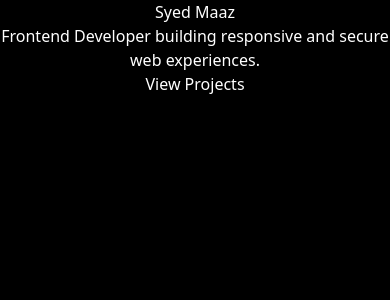
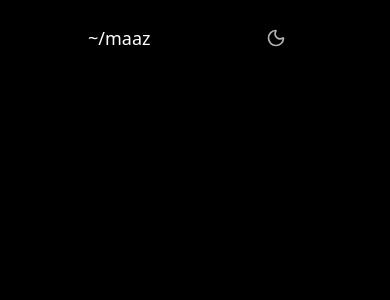
Before and after one commit to SyedMaazz/maaz-portfolio, a Next.js app: page / in a window 390 px wide. Shown: the top 300 px of the page. Built offline with nearby package versions, Linux system fonts and the light colour scheme.

Commit message:
feat: add header

```diff
--- a/src/app/globals.css
+++ b/src/app/globals.css
@@ -1,5 +1,4 @@
-@import "tailwindcss/preflight";
-@import "tailwindcss/utilities";
+@import "tailwindcss";
 
 :root {
   --background: #000000;
--- a/src/app/layout.tsx
+++ b/src/app/layout.tsx
@@ -1,5 +1,11 @@
 import "./globals.css";
 import type { Metadata } from "next";
+import { Inter } from "next/font/google";
+
+const inter = Inter({
+  subsets: ["latin"],
+  variable: "--font-inter",
+});
 
 export const metadata: Metadata = {
   title: "Syed Maaz | Portfolio",
@@ -12,8 +18,8 @@ export default function RootLayout({
   children: React.ReactNode;
 }) {
   return (
-    <html lang="en">
-      <body>{children}</body>
+    <html lang="en" className={inter.variable}>
+      <body className="min-h-screen font-sans">{children}</body>
     </html>
   );
 }
--- a/src/app/page.tsx
+++ b/src/app/page.tsx
@@ -1,21 +1,9 @@
-import { Button } from "@/components/ui/button";
+import Header from "@/components/header";
 
 export default function Home() {
   return (
-    <main className="min-h-screen bg-black">
-      <section className="container py-32 flex flex-col items-center justify-center text-center">
-        <h1 className="text-4xl md:text-6xl font-semibold tracking-tight">
-          Syed Maaz
-        </h1>
-
-        <p className="mt-4 text-white/60 max-w-xl">
-          Frontend Developer building responsive and secure web experiences.
-        </p>
-
-        <div className="mt-8">
-          <Button>View Projects</Button>
-        </div>
-      </section>
+    <main className="bg-black">
+      <Header />
     </main>
   );
 }
--- /dev/null
+++ b/src/components/header.tsx
@@ -0,0 +1,13 @@
+import { Moon } from "lucide-react";
+
+export default function Header() {
+  return (
+    <header className="w-full flex flex-row p-6 justify-between">
+      <span className="text-lg text-white ml-16">~/maaz</span>
+
+      <button className="text-white/70 hover:text-white transition mr-20">
+        <Moon size={20} />
+      </button>
+    </header>
+  );
+}
--- a/src/components/ui/button.tsx
+++ /dev/null
@@ -1,64 +0,0 @@
-import * as React from "react"
-import { cva, type VariantProps } from "class-variance-authority"
-import { Slot } from "radix-ui"
-
-import { cn } from "@/lib/utils"
-
-const buttonVariants = cva(
-  "inline-flex items-center justify-center gap-2 whitespace-nowrap rounded-md text-sm font-medium transition-all disabled:pointer-events-none disabled:opacity-50 [&_svg]:pointer-events-none [&_svg:not([class*='size-'])]:size-4 shrink-0 [&_svg]:shrink-0 outline-none focus-visible:border-ring focus-visible:ring-ring/50 focus-visible:ring-[3px] aria-invalid:ring-destructive/20 dark:aria-invalid:ring-destructive/40 aria-invalid:border-destructive",
-  {
-    variants: {
-      variant: {
-        default: "bg-primary text-primary-foreground hover:bg-primary/90",
-        destructive:
-          "bg-destructive text-white hover:bg-destructive/90 focus-visible:ring-destructive/20 dark:focus-visible:ring-destructive/40 dark:bg-destructive/60",
-        outline:
-          "border bg-background shadow-xs hover:bg-accent hover:text-accent-foreground dark:bg-input/30 dark:border-input dark:hover:bg-input/50",
-        secondary:
-          "bg-secondary text-secondary-foreground hover:bg-secondary/80",
-        ghost:
-          "hover:bg-accent hover:text-accent-foreground dark:hover:bg-accent/50",
-        link: "text-primary underline-offset-4 hover:underline",
-      },
-      size: {
-        default: "h-9 px-4 py-2 has-[>svg]:px-3",
-        xs: "h-6 gap-1 rounded-md px-2 text-xs has-[>svg]:px-1.5 [&_svg:not([class*='size-'])]:size-3",
-        sm: "h-8 rounded-md gap-1.5 px-3 has-[>svg]:px-2.5",
-        lg: "h-10 rounded-md px-6 has-[>svg]:px-4",
-        icon: "size-9",
-        "icon-xs": "size-6 rounded-md [&_svg:not([class*='size-'])]:size-3",
-        "icon-sm": "size-8",
-        "icon-lg": "size-10",
-      },
-    },
-    defaultVariants: {
-      variant: "default",
-      size: "default",
-    },
-  }
-)
-
-function Button({
-  className,
-  variant = "default",
-  size = "default",
-  asChild = false,
-  ...props
-}: React.ComponentProps<"button"> &
-  VariantProps<typeof buttonVariants> & {
-    asChild?: boolean
-  }) {
-  const Comp = asChild ? Slot.Root : "button"
-
-  return (
-    <Comp
-      data-slot="button"
-      data-variant={variant}
-      data-size={size}
-      className={cn(buttonVariants({ variant, size, className }))}
-      {...props}
-    />
-  )
-}
-
-export { Button, buttonVariants }
--- a/tailwind.config.ts
+++ /dev/null
@@ -1,15 +0,0 @@
-import type { Config } from "tailwindcss";
-
-const config: Config = {
-  content: [
-    "./src/app/**/*.{ts,tsx}",
-    "./src/components/**/*.{ts,tsx}",
-    "./src/lib/**/*.{ts,tsx}",
-  ],
-  theme: {
-    extend: {},
-  },
-  plugins: [],
-};
-
-export default config;
--- a/tsconfig.json
+++ b/tsconfig.json
@@ -13,6 +13,9 @@
     "isolatedModules": true,
     "jsx": "react-jsx",
     "incremental": true,
+
+    "baseUrl": ".",
+
     "plugins": [
       {
         "name": "next"
```
